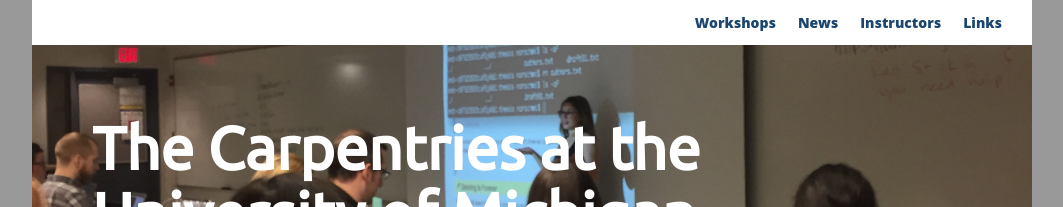
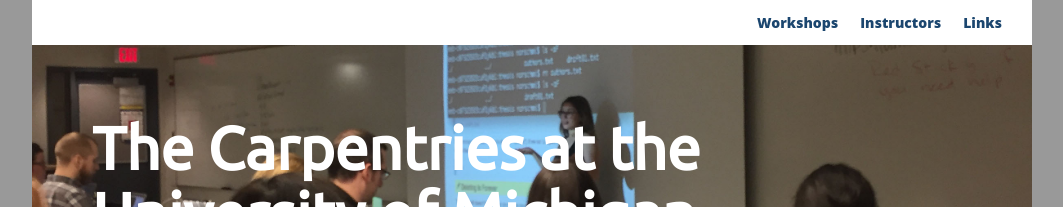
Before and after one commit to UMCarpentries/umcarpentries.github.io, a Jekyll site: the page built from index.html, in a window 1280 px wide. Shown: the top 207 px of the page, without its empty margins (108-1171 px from the left). Built offline with Jekyll 4.4.1, drawn with Linux system fonts in a browser that asks for light colours; nearby versions of some CDN libraries.

Commit message:
Remove News tab

```diff
--- a/_includes/header.html
+++ b/_includes/header.html
@@ -7,7 +7,6 @@
 				<li role="presentation" ><a href="{{site.baseurl}}/">Home</a></li>
 				{% endif %}
 				<li role="presentation" {% if page.category == "workshops" %}class="active"{% endif %}><a href="{{ site.baseurl }}/workshops">Workshops</a></li>
-				<li role="presentation" {% if page.category == "news" %}class="active"{% endif %}><a href="{{  site.baseurl  }}/news">News</a></li>
 				<li role="presentation" {% if page.category == "instructors" %}class="active"{% endif %}><a href="{{ site.baseurl }}/instructors">Instructors</a></li>
 				<li role="presentation" {% if page.category == "links" %}class="active"{% endif %}><a href="{{ site.baseurl }}/links">Links</a></li>
 			</ul>
```
